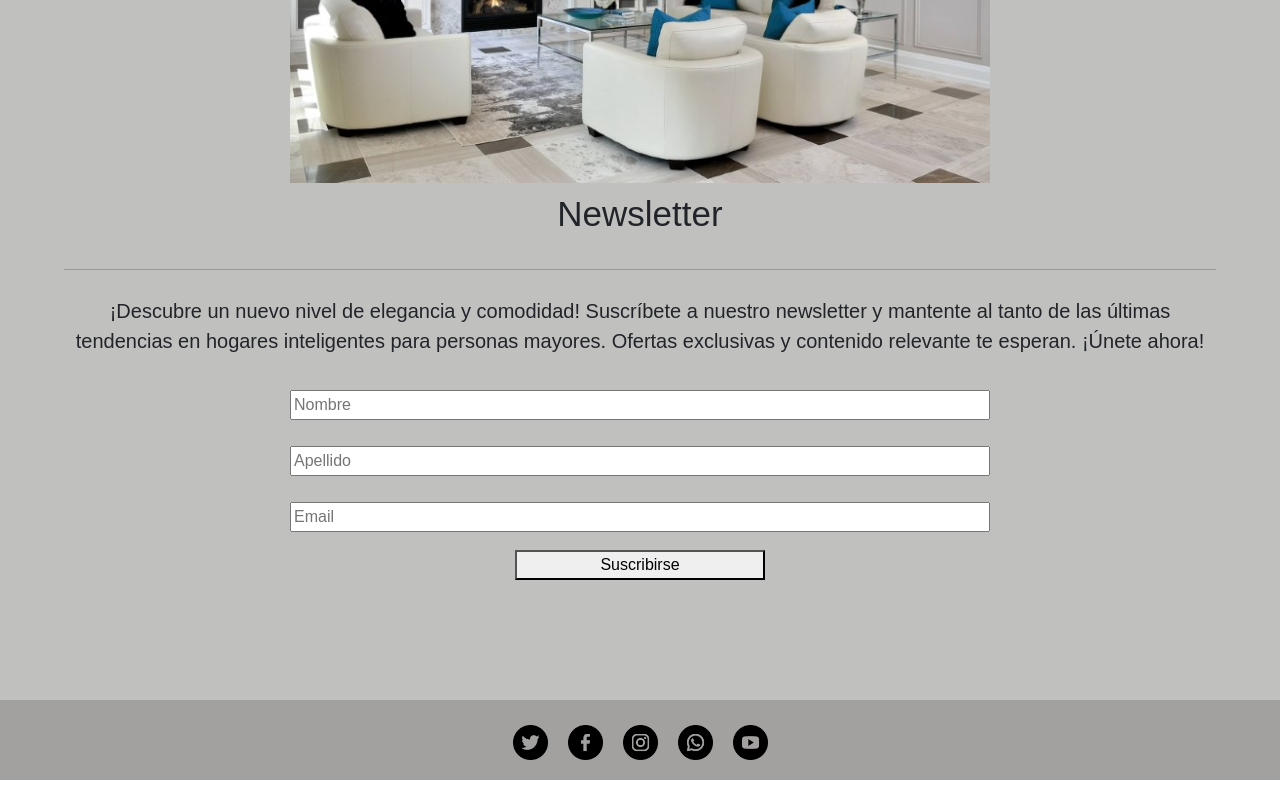
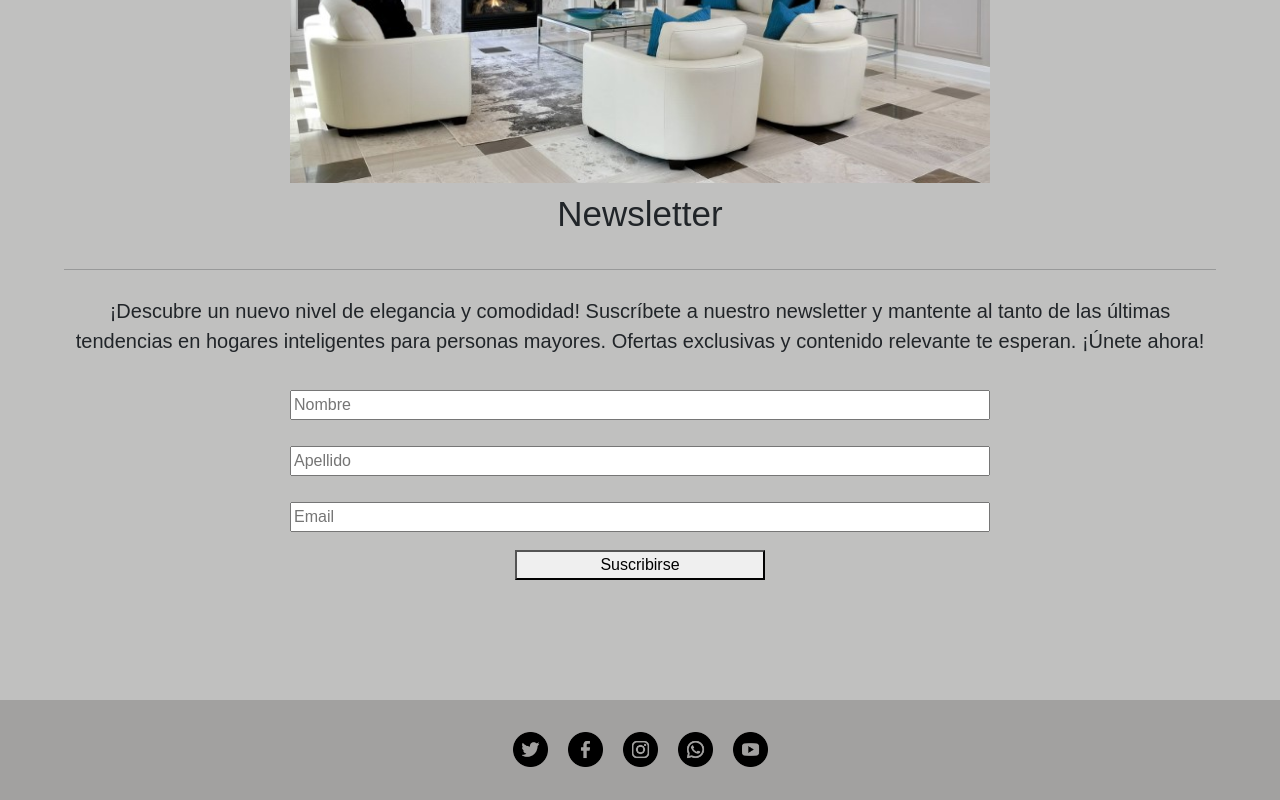
Before and after one commit to mbottelli/sanctuary-43010, a website: page index.html in a window 1280 px wide. Shown: the part 3336-4136 px from the top of the page. Drawn offline with nearby package versions, Linux system fonts and the light colour scheme; a web font is replaced by a local one.

Commit message:
footer alineado correctamente

```diff
--- a/scss/base/_mediaquery.scss
+++ b/scss/base/_mediaquery.scss
@@ -73,9 +73,11 @@
         div {
             ul {
                 li {
-                    img {
-                        height: 35px;
-                        width: 35px;
+                    a{
+                        img {
+                            height: 35px;
+                            width: 35px;
+                        }
                     }
                 }
             }
--- a/scss/components/_footer.scss
+++ b/scss/components/_footer.scss
@@ -1,21 +1,31 @@
 footer{
+    height: 100px;
     div {
+        display: flex;
         background-color: #a2a1a0;
-        height: 10vh;
+        height: 100px;
         width: 100%;
         padding: 0 0 0 0;
         position: absolute;
+        flex-direction: column;
+        justify-content: center;
+        align-items: center;
         ul {
-            display: flex;
-            padding: 25px 0 0 0;
-            justify-content: center;
+            display: inherit;
+            padding: 0;
+            margin: 0;
             li {
-                display: inline;
-                img {
-                    height: 50px;
-                    width: 50px;
-                    margin: 0 10px 0 10px;
+                display: inherit;
+                a{
+                    display: inherit;
+                    img {
+                        display: inherit;
+                        height: 50px;
+                        width: 50px;
+                        margin: 0 10px 0 10px;
+                    }
                 }
+
             }
         }
     }
```
Also changed, not shown: css/estilos.css.
